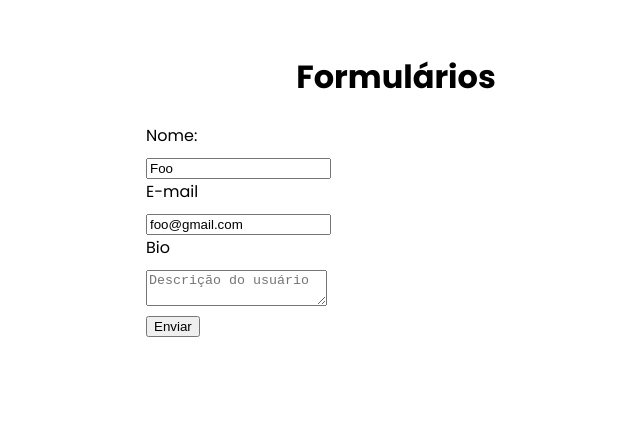
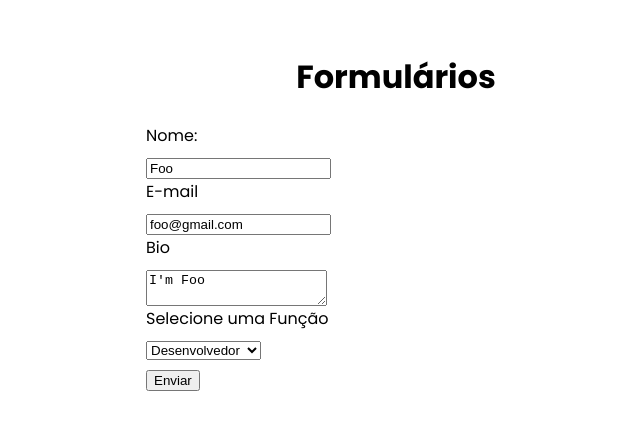
Before and after one commit to uadson/vuejs-course, a React (Vite) app in the folder code/forms/: page / in a window 1280 px wide. Shown: the top 430 px of the page, without its empty margins (244-884 px from the left). Built offline with nearby package versions, Linux system fonts and the light colour scheme.

Commit message:
feat: select no formulário

```diff
--- a/code/forms/src/App.jsx
+++ b/code/forms/src/App.jsx
@@ -9,7 +9,14 @@ function App() {
     <>
       <div>
         <h1>Formulários</h1>
-        <Form1 user={{ name: "Foo", email: "foo@gmail.com"}} />
+        <Form1 user={
+          {
+            name: "Foo",
+            email: "foo@gmail.com",
+            bio: "I'm Foo",
+            role: "dev"
+          }
+        } />
       </div>
     </>
   )
--- a/code/forms/src/components/Form1.jsx
+++ b/code/forms/src/components/Form1.jsx
@@ -6,7 +6,8 @@ const Form1 = ({ user }) => {
 
     const [name, setName] = useState(user ? user.name : "")
     const [email, setEmail] = useState(user ? user.email : "")
-    const [bio, setBio] = useState("")
+    const [bio, setBio] = useState(user ? user.bio : "")
+    const [role, setRole] = useState(user ? user.role : "")
 
     const handleName = (e) => {
         setName(e.target.value)
@@ -18,6 +19,7 @@ const Form1 = ({ user }) => {
         console.log(name)
         console.log(email)
         console.log(bio)
+        console.log(role)
 
         // Clear form
         setName("")
@@ -63,6 +65,16 @@ const Form1 = ({ user }) => {
                         >
                     </textarea>
                 </label>
+
+                <label>
+                    <span>Selecione uma Função</span>
+                    <select name="role" onChange={(e) => setRole(e.target.value)} value={role}>
+                        <option value="admin">Administrador</option>
+                        <option value="dev">Desenvolvedor</option>
+                        <option value="dba">DBA</option>
+                        <option value="desg">Designer UI/UX</option>
+                    </select>
+                </label>
                 <input type="submit" value="Enviar"/>
             </form>
         </div>
```
